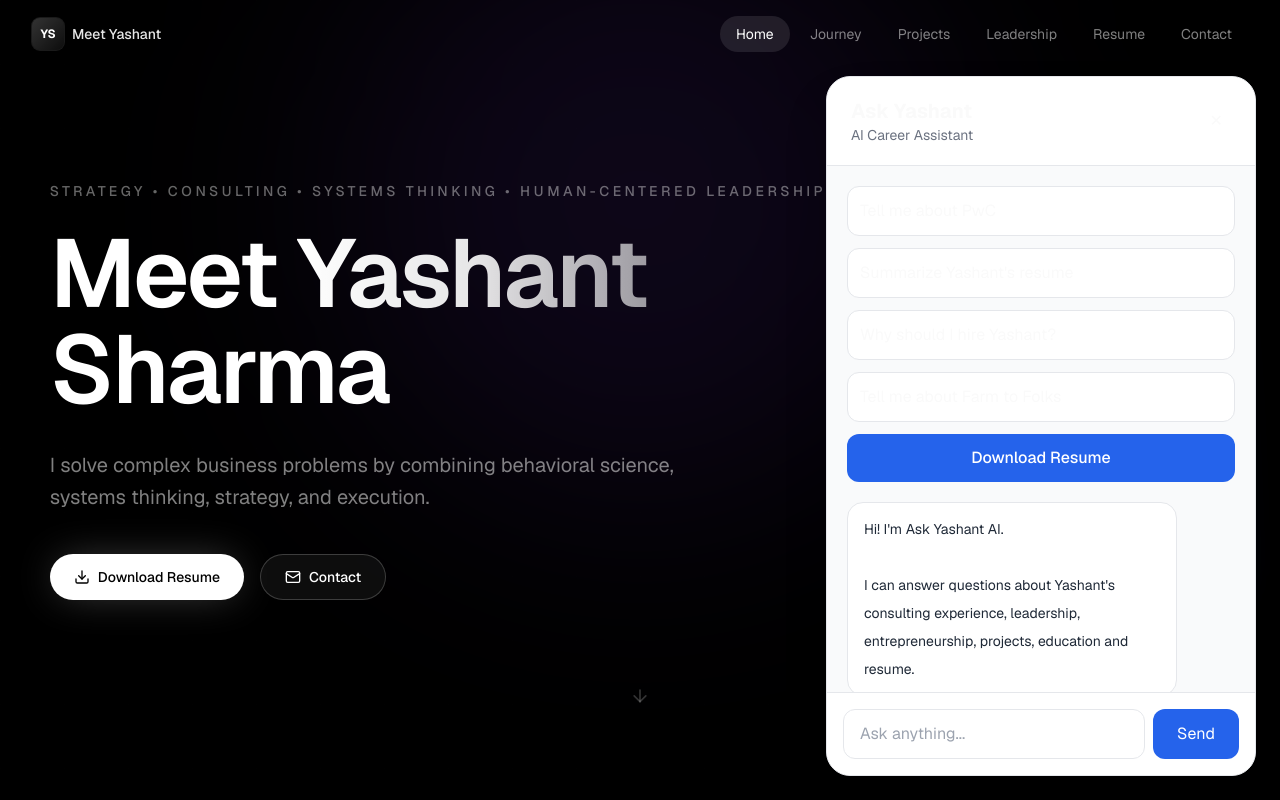
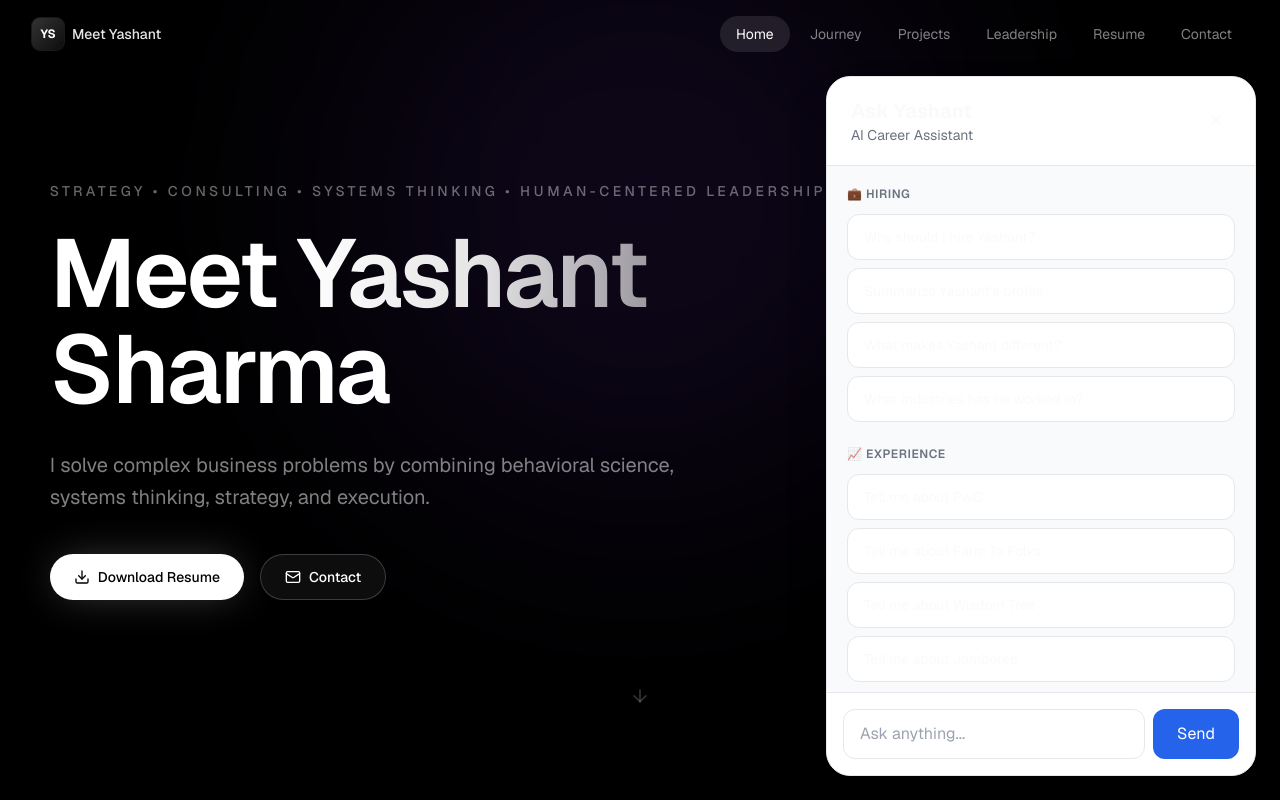
Before and after one commit to yashantsharma/meet-yashant, a Next.js app: page / in a window 1280 px wide. Both pictures are taken after a click on the button "💬 Ask Yashant". Shown: the top 800 px of the page. Built offline with nearby package versions, Linux system fonts and the light colour scheme.

Commit message:
Improve chatbot onboarding and recruiter experience

```diff
--- a/components/ChatWindow.tsx
+++ b/components/ChatWindow.tsx
@@ -19,7 +19,7 @@ export default function ChatWindow({ open, onClose }: Props) {
     {
       role: "assistant",
       text:
-        "Hi! I'm Ask Yashant AI.\n\nI can answer questions about Yashant's consulting experience, leadership, entrepreneurship, projects, education and resume.",
+  "# 👋 Meet Yashant through AI\n\nI'm Yashant's AI career assistant.\n\nAsk me anything about his consulting experience, entrepreneurship, leadership, education, projects, achievements, or career journey.\n\nOr start with one of the recruiter questions below.",
     },
   ]);
 
@@ -88,10 +88,33 @@ export default function ChatWindow({ open, onClose }: Props) {
   }
 
  const quickQuestions = [
+  {
+    category: "💼 Hiring",
+    items: [
+      "Why should I hire Yashant?",
+      "Summarize Yashant's profile",
+      "What makes Yashant different?",
+      "What industries has he worked in?",
+    ],
+  },
+  {
+    category: "📈 Experience",
+    items: [
       "Tell me about PwC",
-    "Summarize Yashant's resume",
-    "Why should I hire Yashant?",
-    "Tell me about Farm to Folks",
+      "Tell me about Farm To Folks",
+      "Tell me about Wisdom Tree",
+      "Tell me about Jamboree",
+    ],
+  },
+  {
+    category: "🚀 Leadership",
+    items: [
+      "What is Yashant's leadership style?",
+      "Tell me about his biggest achievement",
+      "Tell me about a difficult challenge",
+      "Why did he move from entrepreneurship to consulting?",
+    ],
+  },
 ];
 
   return (
@@ -132,30 +155,45 @@ export default function ChatWindow({ open, onClose }: Props) {
 
         {messages.length === 1 && (
 
-          <div className="space-y-3">
+          <div className="space-y-6">
 
-            {quickQuestions.map((q) => (
+  {quickQuestions.map((section) => (
+
+    <div key={section.category}>
+
+      <h3 className="mb-3 text-xs font-semibold uppercase tracking-wider text-gray-500">
+        {section.category}
+      </h3>
+
+      <div className="grid gap-2">
+
+        {section.items.map((question) => (
 
           <button
-                key={q}
-                onClick={() => sendMessage(q)}
-                className="block w-full rounded-xl border bg-white p-3 text-left transition hover:border-blue-500 hover:bg-blue-50"
+            key={question}
+            onClick={() => sendMessage(question)}
+            className="rounded-xl border bg-white px-4 py-3 text-left text-sm transition hover:border-blue-500 hover:bg-blue-50"
           >
-                {q}
+            {question}
           </button>
+
+        ))}
+
+      </div>
+
+    </div>
 
   ))}
 
   <a
     href="/Yashant_Sharma_Resume.pdf"
     download
-              className="block w-full rounded-xl bg-blue-600 p-3 text-center font-medium text-white hover:bg-blue-700"
+    className="block rounded-xl bg-blue-600 py-3 text-center font-medium text-white hover:bg-blue-700"
   >
-              Download Resume
+    📄 Download Resume
   </a>
 
 </div>
-
         )}
 
         {messages.map((message, index) => (
```
Lines whose indentation alone changed are shown as unchanged.
